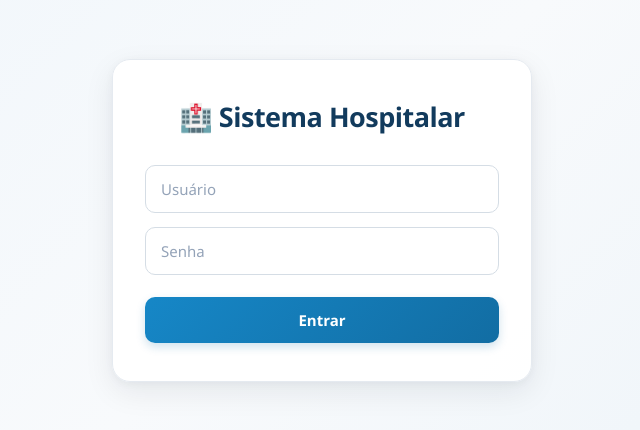
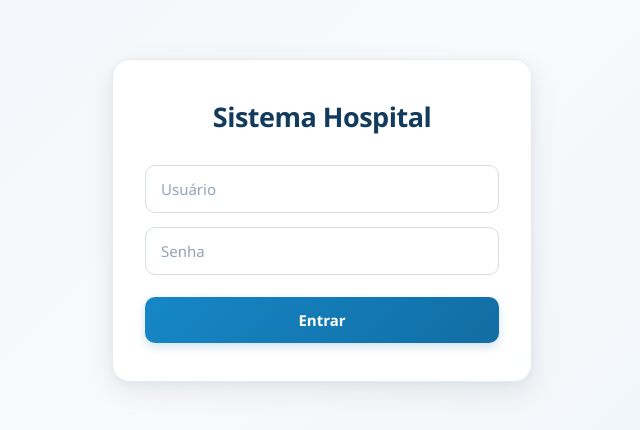
Before and after one commit to Pedro157240/Projeto-Sentinela, a website: page frontend/index.html in a window 1280 px wide. Shown: the part 180-610 px from the top of the page, without its empty margins (318-958 px from the left). Drawn offline with Linux system fonts and the light colour scheme.

Commit message:
Update index.html

```diff
--- a/frontend/index.html
+++ b/frontend/index.html
@@ -5,7 +5,7 @@
 </head>
 <body>
 <div class="container">
-  <h2>🏥 Sistema Hospitalar</h2>
+  <h2> Sistema Hospital</h2>
   <input id="usuario" placeholder="Usuário">
   <input id="senha" type="password" placeholder="Senha">
   <button onclick="login()">Entrar</button>
```
